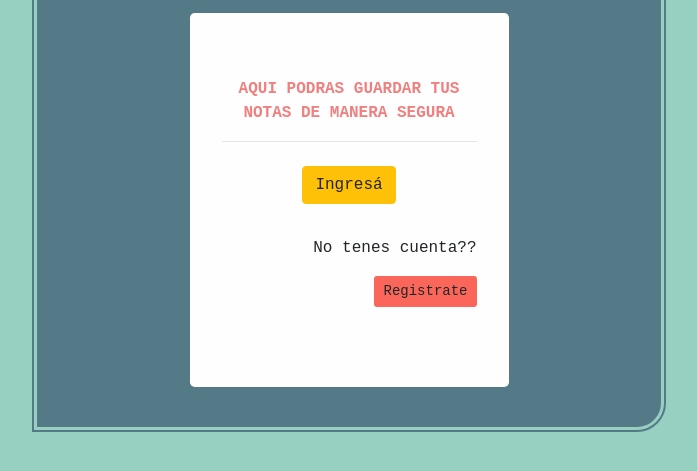
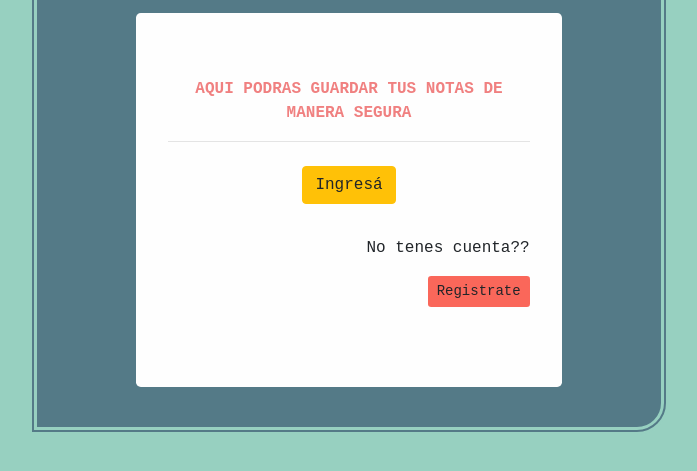
Before and after one commit to pinomartin/todosApp, a plain HTML site: page index.html in a window 1280 px wide. Shown: the part 155-626 px from the top of the page, without its empty margins (291-988 px from the left). Drawn offline with nearby package versions, Linux system fonts and the light colour scheme; no server answers.

Commit message:
Cambios UI

```diff
--- a/custom.css
+++ b/custom.css
@@ -62,7 +62,7 @@ ul li a{
 
 @media (min-width: 980px){
     #accordion{
-        display: flex;
+        /* display: flex; */
         flex-direction: row!important;
         justify-content: space-between;
         align-items: center;
@@ -105,7 +105,7 @@ ul li a{
         flex-wrap: wrap;
     }
     .card{
-        flex-basis: calc(46% - 1rem);
+        flex-basis: calc(44% - 1rem);
     }
 }
 
--- a/index.html
+++ b/index.html
@@ -149,7 +149,7 @@
     <!--Lista Tareas-->
     <div class="container mt-5 w-75 p-2 pb-2">
         <div class="row justify-content-center align-items-center">
-            <div class="col-10 col-md-6">
+            <div class="col-10 col-md-8 col-lg-8">
                 <h1 class="display-6 text-center mb-3 text-white">Mis Notas</h1>
                 <!-- <h2 class="text-center mt-1 mb-3">Lista Tareas</h2> -->
 
```
